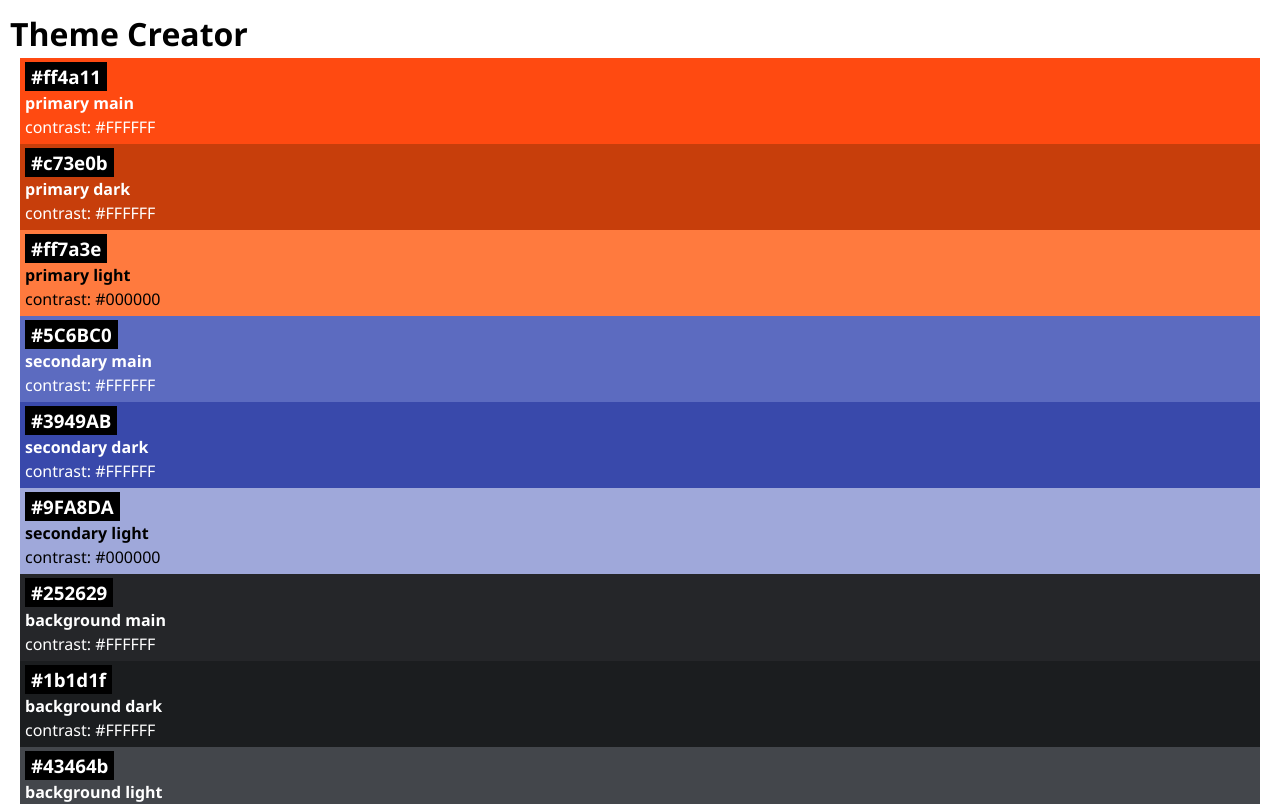
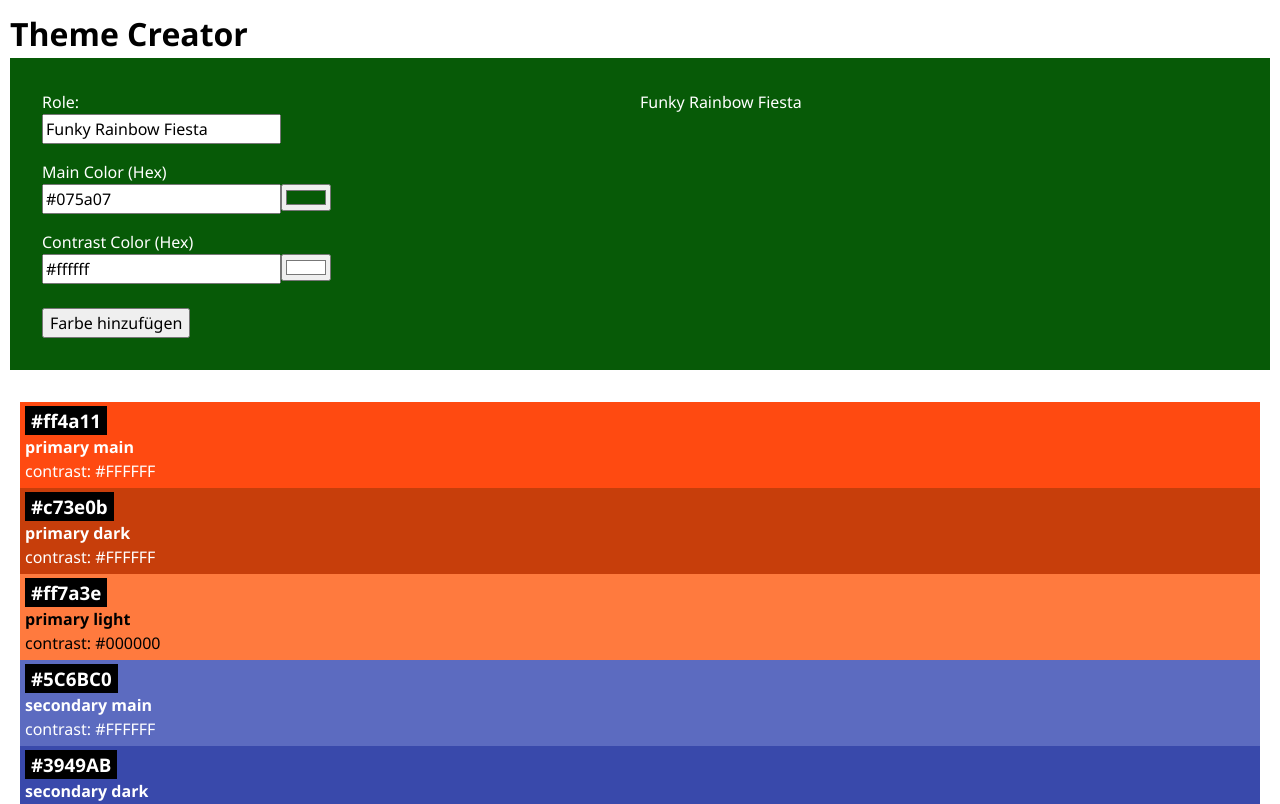
Before and after one commit to miToe/theme-creator, a React (Vite) app: page / in a window 1280 px wide. Shown: the top 804 px of the page. Built offline with nearby package versions, Linux system fonts and the light colour scheme.

Commit message:
2add color (#9)
* create from and input components, liftup stats and show on output

* remove comments and console.logs

```diff
--- a/package.json
+++ b/package.json
@@ -14,7 +14,8 @@
     "@octokit/rest": "^20.1.0",
     "dotenv": "^16.4.5",
     "react": "^18.2.0",
-    "react-dom": "^18.2.0"
+    "react-dom": "^18.2.0",
+    "uid": "^2.0.2"
   },
   "devDependencies": {
     "@types/react": "^18.2.66",
--- a/src/App.jsx
+++ b/src/App.jsx
@@ -1,13 +1,19 @@
+import Form from "./Components/Form/Form";
 import { initialColors } from "./lib/colors";
 import Color from "./Components/Color/Color";
 import "./App.css";
+import { useState } from "react";
 
 function App() {
+  const [colors, setColors] = useState(initialColors);
+  const addColor = (newColor) => {
+    setColors([newColor, ...colors]);
+  };
   return (
     <>
       <h1>Theme Creator</h1>
-
-      {initialColors.map((color) => {
+      <Form onAddColor={addColor} />
+      {colors.map((color) => {
         return <Color key={color.id} color={color} />;
       })}
     </>
--- /dev/null
+++ b/src/Components/Form/Form.css
@@ -0,0 +1,26 @@
+.colorForm {
+  padding: 2em;
+  margin-bottom: 2em;
+  display: flex;
+}
+
+.colorForm form {
+  width: 50%;
+}
+
+.colorForm label {
+  display: block;
+}
+
+.colorForm input {
+  margin-bottom: 1em;
+}
+
+.colorForm button {
+  display: block;
+  margin-top: 0.5em;
+}
+
+.colorForm button[type="submit"] {
+  cursor: pointer;
+}
--- /dev/null
+++ b/src/Components/Form/Form.jsx
@@ -0,0 +1,89 @@
+import { useState } from "react";
+import { uid } from "uid";
+import Input from "./Input";
+import "./Form.css";
+function Form({ onAddColor }) {
+  const startMainColor = "#075a07";
+  const startContrastColor = "#ffffff";
+  const exampleText = "Funky Rainbow Fiesta";
+  const [name, setName] = useState(exampleText);
+  const [mainColor, setMainColor] = useState(startMainColor);
+  const [contrastColor, setContrastColor] = useState(startContrastColor);
+
+  const handleMainColorChange = (color) => {
+    setMainColor(color);
+  };
+
+  const handleContrastColorChange = (color) => {
+    setContrastColor(color);
+  };
+
+  const handleFocus = (setState, initialValue) => {
+    setState(initialValue);
+  };
+
+  const addColor = (event) => {
+    event.preventDefault();
+    const newColor = {
+      id: uid(),
+      role: name,
+      hex: mainColor,
+      contrastText: contrastColor,
+    };
+    onAddColor(newColor);
+    setName(exampleText);
+    setMainColor(startMainColor);
+    setContrastColor(startContrastColor);
+  };
+
+  return (
+    <div
+      className="colorForm"
+      style={{
+        background: mainColor,
+      }}
+    >
+      <form onSubmit={addColor}>
+        <label
+          htmlFor="name"
+          style={{
+            color: contrastColor,
+          }}
+        >
+          Role:
+        </label>
+        <input
+          type="text"
+          id="name"
+          value={name}
+          onChange={(e) => setName(e.target.value)}
+          onFocus={() => handleFocus(setName, "")}
+        />
+        <Input
+          label="Main Color (Hex)"
+          color={mainColor}
+          setColor={handleMainColorChange}
+          labelColor={contrastColor}
+          onFocus={() => handleFocus(startMainColor, "")}
+        />
+        <Input
+          label="Contrast Color (Hex)"
+          color={contrastColor}
+          labelColor={contrastColor}
+          setColor={handleContrastColorChange}
+          onFocus={() => handleFocus(startContrastColor, "")}
+        />
+        <button type="submit">Farbe hinzufügen</button>
+      </form>
+      <div
+        style={{
+          color: contrastColor,
+        }}
+      >
+        {name}
+      </div>
+    </div>
+  );
+}
+
+export default Form;
--- /dev/null
+++ b/src/Components/Form/Input.jsx
@@ -0,0 +1,22 @@
+function Input({ label, color, setColor, labelColor }) {
+  return (
+    <>
+      <label htmlFor={label} style={{ color: labelColor }}>
+        {label}
+      </label>
+      <input
+        type="text"
+        id={label}
+        value={color}
+        onChange={(e) => setColor(e.target.value)}
+      />
+      <input
+        type="color"
+        value={color}
+        onChange={(e) => setColor(e.target.value)}
+      />
+    </>
+  );
+}
+
+export default Input;
```
Also changed, not shown: 1 other file (tests, documents, lock files or other folders).
